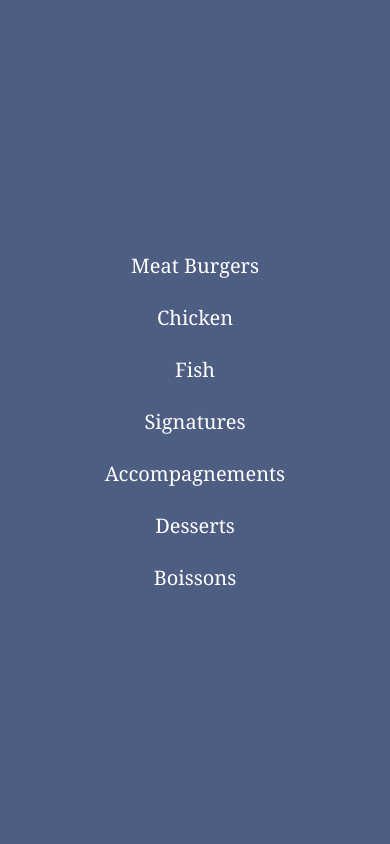
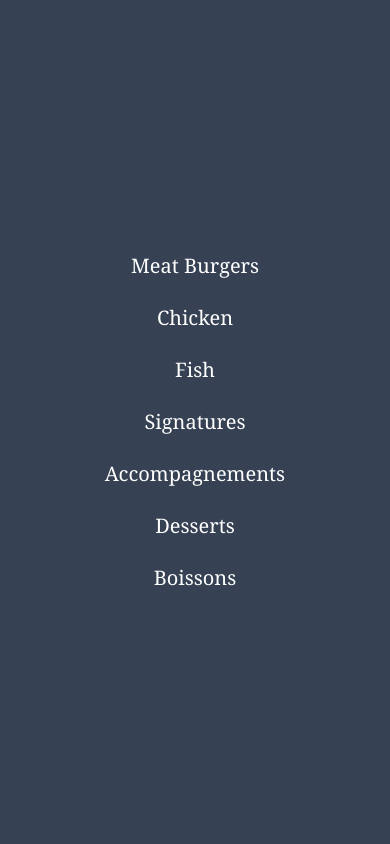
Before and after one commit to DEVBL770/rosetta, a Nuxt app: page / in a window 390 px wide. Both pictures are taken after a click on the button 362 px from the left and 48 px from the top of the page. Shown: the top 844 px of the page. Built offline with nearby package versions, Linux system fonts and the light colour scheme; grey boxes are pictures that could not be loaded.

Commit message:
Mise à jour du site avec les dernières modification 14

```diff
--- a/components/Header.vue
+++ b/components/Header.vue
@@ -13,7 +13,7 @@
 
       <!-- Menu Mobile -->
       <transition name="fade">
-        <nav v-if="isMenuOpen" class="absolute top-0 left-0 w-full h-screen bg-[#4e5d82] z-40 flex flex-col items-center justify-center space-y-6 text-xl">
+        <nav v-if="isMenuOpen" class="absolute top-0 left-0 w-full h-screen bg-gray-700 z-40 flex flex-col items-center justify-center space-y-6 text-xl">
           <a v-for="item in menuItems" :key="item.id" :href="`#${item.id}`" class="hover:underline text-white font-serif" @click="closeMenu">
             {{ item.label }}
           </a>
```
